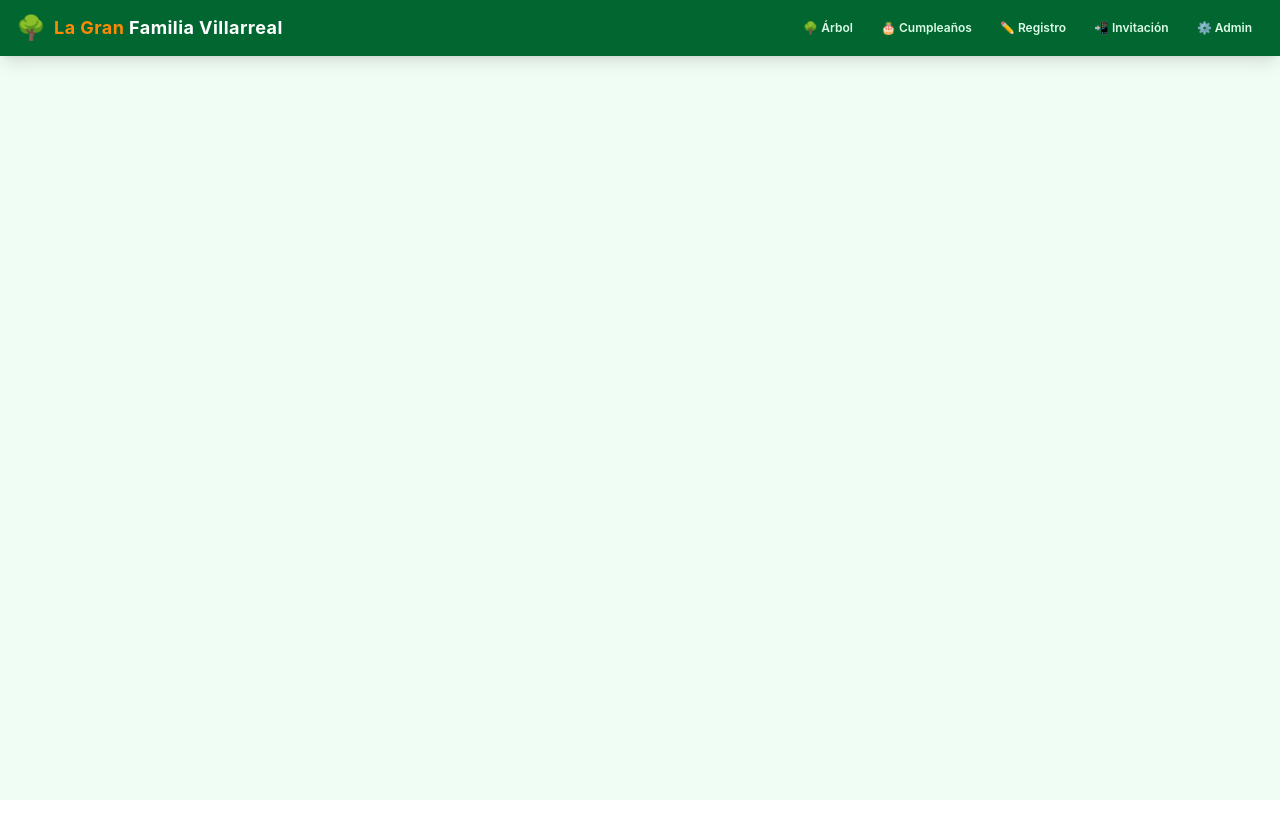
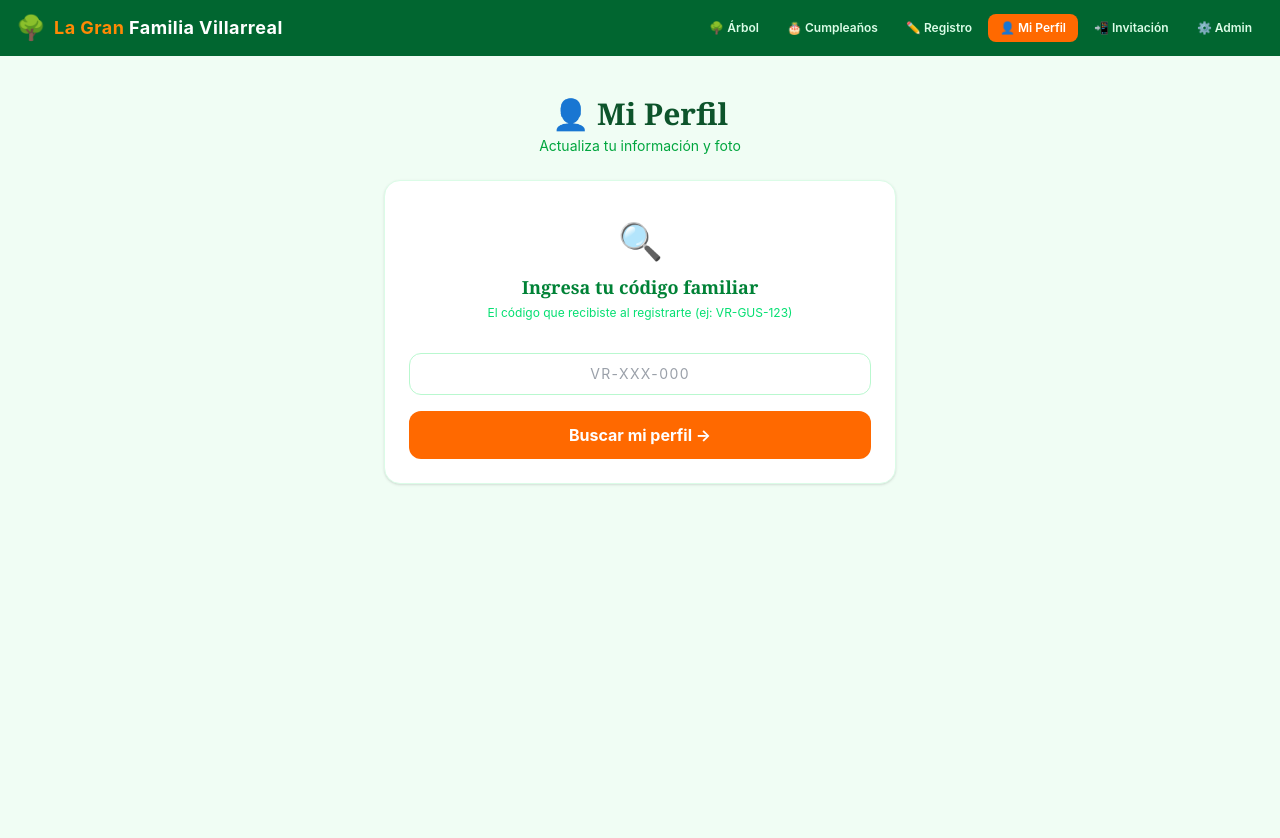
Before and after one commit to carloslo42/gfvillarreal, a React (Vite) app: page /perfil in a window 1280 px wide. Shown: the top 838 px of the page. Before the commit the page ends 800 px from the top, so only its background shows below. Built offline with nearby package versions, Linux system fonts and the light colour scheme.

Commit message:
fotode perfil y edición

```diff
--- a/src/App.jsx
+++ b/src/App.jsx
@@ -6,6 +6,7 @@ import Arbol from "./pages/Arbol";
 import Calendario from "./pages/Calendario";
 import Admin from "./pages/Admin";
 import Invitacion from "./pages/Invitacion";
+import Perfil from "./pages/Perfil";
 
 function NavBar() {
   const location = useLocation();
@@ -16,6 +17,7 @@ function NavBar() {
     { to: "/arbol", label: "🌳 Árbol" },
     { to: "/calendario", label: "🎂 Cumpleaños" },
     { to: "/registro", label: "✏️ Registro" },
+    { to: "/perfil", label: "👤 Mi Perfil" },
     { to: "/invitacion", label: "📲 Invitación" },
     { to: "/admin", label: "⚙️ Admin" },
   ];
@@ -60,6 +62,7 @@ export default function App() {
           <Route path="/arbol" element={<Arbol />} />
           <Route path="/calendario" element={<Calendario />} />
           <Route path="/registro" element={<Registro />} />
+          <Route path="/perfil" element={<Perfil />} />
           <Route path="/invitacion" element={<Invitacion />} />
           <Route path="/admin" element={<Admin />} />
         </Routes>
--- a/src/firebase.js
+++ b/src/firebase.js
@@ -1,6 +1,7 @@
 // src/firebase.js
 import { initializeApp } from "firebase/app";
 import { getFirestore } from "firebase/firestore";
+import { getStorage } from "firebase/storage";
 
 const firebaseConfig = {
   apiKey: "AIzaSyDTgkbElD1TduU-Z5M0lOp_I7JuyRQ8ES0",
@@ -13,3 +14,4 @@ const firebaseConfig = {
 
 const app = initializeApp(firebaseConfig);
 export const db = getFirestore(app);
+export const storage = getStorage(app);
--- /dev/null
+++ b/src/pages/Perfil.jsx
@@ -0,0 +1,193 @@
+// src/pages/Perfil.jsx
+import { useState } from "react";
+import { collection, query, where, getDocs, doc, updateDoc } from "firebase/firestore";
+import { ref, uploadBytes, getDownloadURL } from "firebase/storage";
+import { db, storage } from "../firebase";
+
+export default function Perfil() {
+  const [paso, setPaso] = useState("buscar"); // buscar | editar | listo
+  const [codigo, setCodigo] = useState("");
+  const [miembro, setMiembro] = useState(null);
+  const [docId, setDocId] = useState("");
+  const [buscando, setBuscando] = useState(false);
+  const [guardando, setGuardando] = useState(false);
+  const [foto, setFoto] = useState(null);
+  const [fotoPreview, setFotoPreview] = useState(null);
+  const [form, setForm] = useState({});
+
+  const update = (field, value) => setForm((f) => ({ ...f, [field]: value }));
+
+  const buscarMiembro = async () => {
+    if (!codigo.trim()) return;
+    setBuscando(true);
+    try {
+      const q = query(collection(db, "miembros"), where("codigo", "==", codigo.trim()));
+      const snap = await getDocs(q);
+      if (snap.empty) {
+        alert("Código no encontrado. Verifica tu código VR-XXX-000");
+        setBuscando(false);
+        return;
+      }
+      const docData = snap.docs[0];
+      setDocId(docData.id);
+      setMiembro(docData.data());
+      setForm(docData.data());
+      if (docData.data().fotoUrl) setFotoPreview(docData.data().fotoUrl);
+      setPaso("editar");
+    } catch (error) {
+      console.error(error);
+      alert("Error al buscar. Intenta de nuevo.");
+    } finally {
+      setBuscando(false);
+    }
+  };
+
+  const handleFoto = (e) => {
+    const file = e.target.files[0];
+    if (!file) return;
+    if (file.size > 5 * 1024 * 1024) {
+      alert("La foto debe ser menor a 5MB");
+      return;
+    }
+    setFoto(file);
+    setFotoPreview(URL.createObjectURL(file));
+  };
+
+  const guardar = async () => {
+    setGuardando(true);
+    try {
+      let fotoUrl = form.fotoUrl || "";
+      if (foto) {
+        const storageRef = ref(storage, `fotos/${docId}`);
+        await uploadBytes(storageRef, foto);
+        fotoUrl = await getDownloadURL(storageRef);
+      }
+      await updateDoc(doc(db, "miembros", docId), { ...form, fotoUrl });
+      setPaso("listo");
+    } catch (error) {
+      console.error(error);
+      alert("Error al guardar. Intenta de nuevo.");
+    } finally {
+      setGuardando(false);
+    }
+  };
+
+  const inputClass = "w-full border border-green-200 rounded-xl px-4 py-2.5 text-sm font-sans text-gray-700 focus:outline-none focus:ring-2 focus:ring-orange-400 bg-white";
+  const labelClass = "block text-xs font-semibold text-green-700 mb-1 font-sans uppercase tracking-wide";
+
+  return (
+    <div className="min-h-screen bg-green-50 py-10 px-4">
+      <div className="max-w-lg mx-auto">
+        <div className="text-center mb-6">
+          <h1 className="text-3xl font-bold text-green-900 font-serif">👤 Mi Perfil</h1>
+          <p className="text-green-600 text-sm mt-1 font-sans">Actualiza tu información y foto</p>
+        </div>
+
+        <div className="bg-white rounded-2xl shadow-sm border border-green-100 p-6">
+
+          {/* ── PASO 1: Buscar por código ── */}
+          {paso === "buscar" && (
+            <div className="space-y-4">
+              <div className="text-center py-4">
+                <p className="text-4xl mb-3">🔍</p>
+                <p className="text-green-700 font-semibold font-serif text-lg">Ingresa tu código familiar</p>
+                <p className="text-green-400 text-xs font-sans mt-1">El código que recibiste al registrarte (ej: VR-GUS-123)</p>
+              </div>
+              <input
+                type="text"
+                className={inputClass + " text-center font-mono text-lg tracking-widest uppercase"}
+                placeholder="VR-XXX-000"
+                value={codigo}
+                onChange={(e) => setCodigo(e.target.value.toUpperCase())}
+              />
+              <button
+                onClick={buscarMiembro}
+                disabled={buscando}
+                className={`w-full font-bold py-3 rounded-xl font-sans transition-all ${buscando ? "bg-green-300 text-white cursor-wait" : "bg-orange-500 hover:bg-orange-400 text-white"}`}
+              >
+                {buscando ? "Buscando..." : "Buscar mi perfil →"}
+              </button>
+            </div>
+          )}
+
+          {/* ── PASO 2: Editar perfil ── */}
+          {paso === "editar" && miembro && (
+            <div className="space-y-4">
+              {/* Foto */}
+              <div className="flex flex-col items-center gap-3 pb-4 border-b border-green-100">
+                <div className="relative">
+                  <div className="w-24 h-24 rounded-full overflow-hidden border-4 border-orange-200 bg-green-50 flex items-center justify-center">
+                    {fotoPreview ? (
+                      <img src={fotoPreview} alt="foto" className="w-full h-full object-cover" />
+                    ) : (
+                      <span className="text-4xl">👤</span>
+                    )}
+                  </div>
+                </div>
+                <label className="cursor-pointer bg-orange-50 hover:bg-orange-100 text-orange-600 border border-orange-200 rounded-xl px-4 py-2 text-xs font-semibold font-sans transition-all">
+                  📸 {fotoPreview ? "Cambiar foto" : "Subir foto"}
+                  <input type="file" accept="image/*" className="hidden" onChange={handleFoto} />
+                </label>
+                <p className="text-[10px] text-green-400 font-sans">JPG, PNG — máx 5MB</p>
+              </div>
+
+              {/* Datos */}
+              <div>
+                <label className={labelClass}>Nombre completo</label>
+                <input type="text" className={inputClass} value={form.nombre || ""} onChange={(e) => update("nombre", e.target.value)} />
+              </div>
+              <div>
+                <label className={labelClass}>Apodo</label>
+                <input type="text" className={inputClass} value={form.apodo || ""} onChange={(e) => update("apodo", e.target.value)} />
+              </div>
+              <div className="grid grid-cols-2 gap-3">
+                <div>
+                  <label className={labelClass}>Ciudad</label>
+                  <input type="text" className={inputClass} value={form.ciudad || ""} onChange={(e) => update("ciudad", e.target.value)} />
+                </div>
+                <div>
+                  <label className={labelClass}>Ocupación</label>
+                  <input type="text" className={inputClass} value={form.ocupacion || ""} onChange={(e) => update("ocupacion", e.target.value)} />
+                </div>
+              </div>
+              <div>
+                <label className={labelClass}>Pareja / Cónyuge</label>
+                <input type="text" className={inputClass} value={form.pareja || ""} onChange={(e) => update("pareja", e.target.value)} />
+              </div>
+              <div>
+                <label className={labelClass}>Algo sobre ti</label>
+                <textarea className={inputClass + " resize-none"} rows={3} value={form.bio || ""} onChange={(e) => update("bio", e.target.value)} />
+              </div>
+
+              <div className="flex gap-3 pt-2">
+                <button onClick={() => setPaso("buscar")} className="flex-1 border border-green-200 text-green-700 font-bold py-3 rounded-xl font-sans hover:bg-green-50">← Atrás</button>
+                <button onClick={guardar} disabled={guardando}
+                  className={`flex-1 font-bold py-3 rounded-xl font-sans transition-all ${guardando ? "bg-green-300 text-white cursor-wait" : "bg-orange-500 hover:bg-orange-400 text-white"}`}>
+                  {guardando ? "Guardando..." : "Guardar cambios ✓"}
+                </button>
+              </div>
+            </div>
+          )}
+
+          {/* ── PASO 3: Confirmación ── */}
+          {paso === "listo" && (
+            <div className="text-center space-y-4 py-4">
+              <div className="text-5xl mb-2">✅</div>
+              <h2 className="text-2xl font-bold text-green-900 font-serif">¡Perfil actualizado!</h2>
+              <p className="text-green-600 text-sm font-sans">Tus cambios quedaron guardados en la familia</p>
+              {fotoPreview && (
+                <div className="flex justify-center">
+                  <img src={fotoPreview} alt="foto" className="w-20 h-20 rounded-full object-cover border-4 border-orange-200" />
+                </div>
+              )}
+              <button onClick={() => { setPaso("buscar"); setCodigo(""); setFoto(null); setFotoPreview(null); }}
+                className="w-full border border-green-200 text-green-700 font-bold py-3 rounded-xl font-sans hover:bg-green-50">
+                Actualizar otro perfil
+              </button>
+            </div>
+          )}
+        </div>
+      </div>
+    </div>
+  );
+}
```
